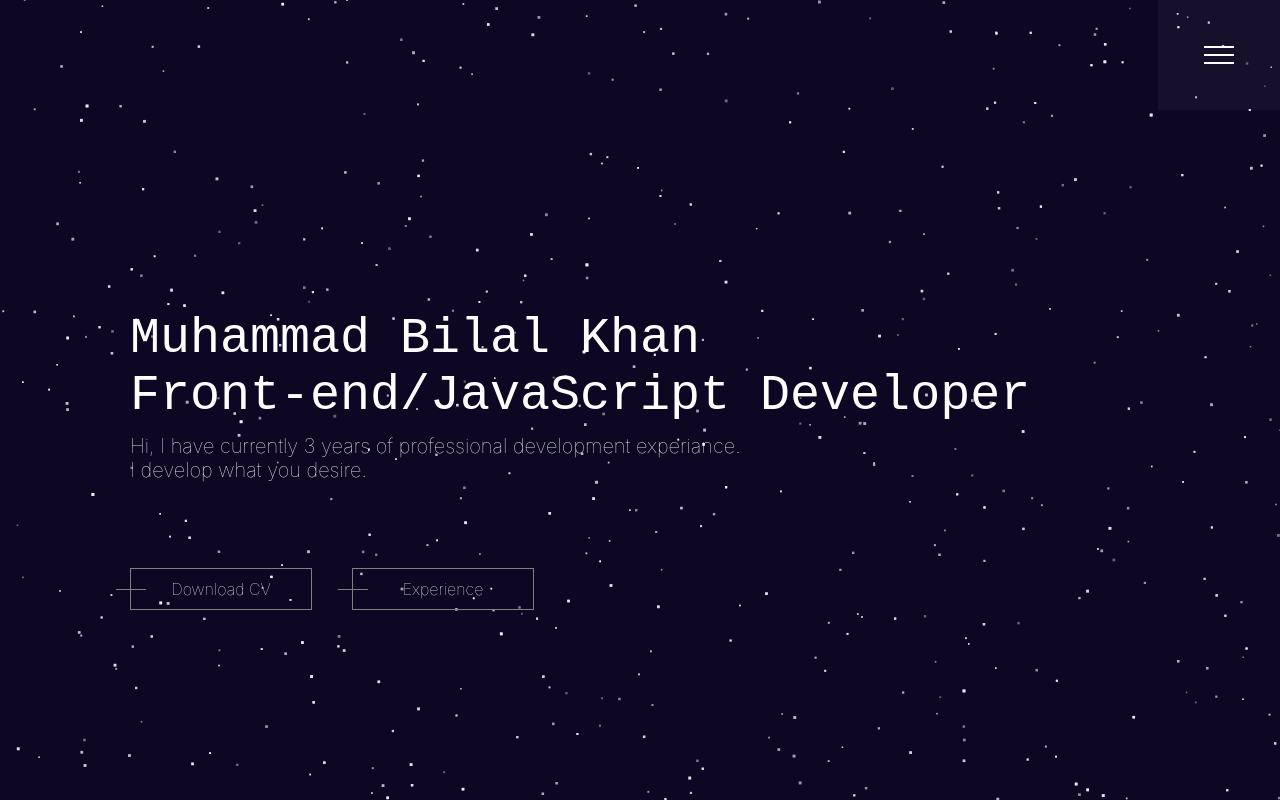
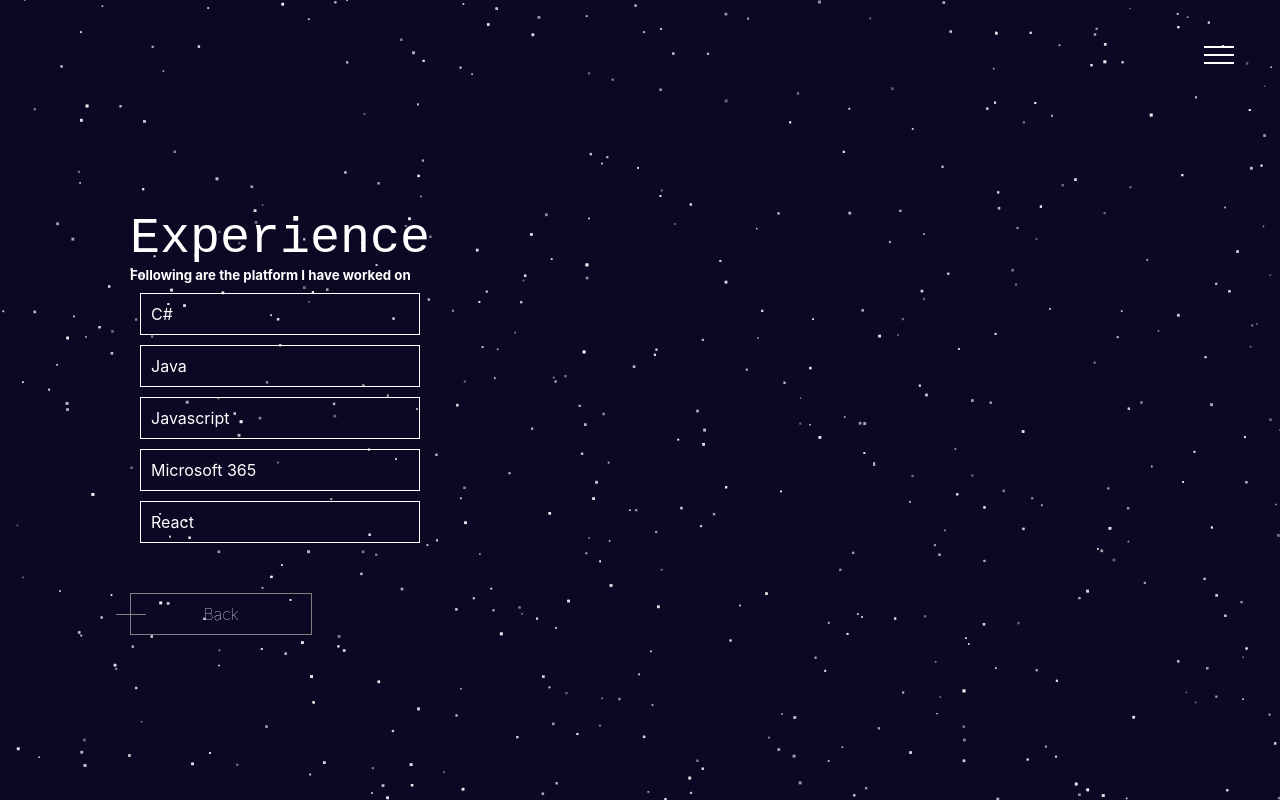
Before and after one commit to geragt280/portfolio, a React (Create React App) app: page /experience in a window 1280 px wide. Built offline with nearby package versions, Linux system fonts and the light colour scheme.

Commit message:
recent updates with the website

```diff
--- a/package.json
+++ b/package.json
@@ -12,6 +12,7 @@
     "jquery": "^3.6.0",
     "react": "^17.0.2",
     "react-dom": "^17.0.2",
+    "react-router-dom": "^6.28.0",
     "react-scripts": "5.0.0",
     "react-tsparticles": "^1.39.0",
     "web-vitals": "^2.1.3"
--- a/src/App.js
+++ b/src/App.js
@@ -1,9 +1,8 @@
-import React, { useEffect, createContext } from "react";
+import React, { createContext, useEffect } from "react";
 import "./component/css/App.css";
-// import Script from './component/customHooks/Script';
+import { Outlet } from "react-router-dom";
+import NavContent from "./component/NavContent";
 import $ from "jquery";
-import InformationContainer from "./component/InformationContainer";
-import NavContent from "./component/NavContent";
 import BackgroundParticles from "./component/BackgroundParticles";
 
 const MyContext = createContext();
@@ -12,7 +11,6 @@ export default function App() {
   const [showItem, setShowItem] = React.useState("Personal");
 
   const showingItem = { showItem, setShowItem };
-
   useEffect(() => {
     $("#navigator").slideToggle(); // it closes my navigation tabs in start
   }, []);
@@ -25,19 +23,17 @@ export default function App() {
 
   return (
     <MyContext.Provider value={showingItem}>
-      <div className="mainBody">
-        <div className="container_middle">
-          <div className="information_container">
-            <InformationContainer />
-          </div>
-          <div className="nav_bar_container" onClick={() => collapseFunction()}>
-            <NavContent />
-          </div>
+      <>
+        <div className="nav_bar_container" onClick={() => collapseFunction()}>
+          <NavContent />
         </div>
-        <BackgroundParticles />
-      </div>
+        <div id="detail" className="mainBody">
+          <BackgroundParticles />
+          <Outlet />
+        </div>
+      </>
     </MyContext.Provider>
   );
 }
 
-export {MyContext};
+export { MyContext };
--- a/src/component/Experience.js
+++ /dev/null
@@ -1,49 +0,0 @@
-import React, { useEffect, useState } from 'react';
-
-export default function Experience({changeAnimation}) {
-
-  const [languages, setLanguages] = useState([]);
-
-  useEffect(() => {
-    const getExperiance = async () => {
-      const response = await fetch('./files/MyExperianceData.json', {
-        method: 'GET'
-      });
-      const data = await response.json();
-      console.log("response", data);
-      if (data) {
-        setLanguages(data.experiance.languages);
-      }
-    };
-    getExperiance();
-  }, [])
-
-  const DisplayExperiance = () => {
-    return (
-      <ul style={{listStyle:'none'}}>
-          {languages.map((e, i) => {
-            return <li key={i} className={'exp-point'} >{e}</li>
-          })}
-      </ul>
-    )
-  }
-
-  return (
-    <div className='active_comp'>
-      <div>
-        <h1 className='exp_heading'>
-          Experience
-        </h1>
-
-        <h5>Following are the platform I have worked on</h5>
-
-        <div style={{margin:10}}>
-          { languages.length > 0 ? <DisplayExperiance /> : <p>No Experience Available</p>}
-        </div>
-      </div>
-      <div className='informationButtonsContainer'>
-            <span onClick={() => changeAnimation('Personal')}><div className='sideHorizontalLine' ></div><p>Back</p></span>
-      </div>
-    </div>
-  )
-}
--- a/src/component/InformationContainer.js
+++ b/src/component/InformationContainer.js
@@ -1,6 +1,5 @@
 import React, { useContext, useEffect } from "react";
 import PersonalDetails from "./PersonalDetails";
-import Experience from "./Experience";
 import { MyContext } from "../App";
 
 export default function InformationContainer() {
@@ -25,18 +24,9 @@ export default function InformationContainer() {
 
   return (
     <div>
-      {showItem === "Personal" && (
-        <div
-          className={` fade-animation-${isAnimating ? "fadeOut" : "fadeIn"}`}
-        >
-          <PersonalDetails changeAnimation={toggleAnimation} />
-        </div>
-      )}
-      {showItem === "Experience" && (
-        <div className={`fade-animation-${isAnimating ? "fadeOut" : "fadeIn"}`}>
-          <Experience changeAnimation={toggleAnimation} />
-        </div>
-      )}
+      <div className={`fade-animation-fadeIn`}>
+        <PersonalDetails changeAnimation={toggleAnimation} />
+      </div>
     </div>
   );
 }
--- a/src/component/PersonalDetails.js
+++ b/src/component/PersonalDetails.js
@@ -1,18 +1,32 @@
-import React from 'react'
+import React from "react";
+import { useNavigate } from "react-router-dom";
 
-export default function PersonalDetails({changeAnimation}) {
-  console.log("upcomming props", changeAnimation);
+export default function PersonalDetails({}) {
+  const navigate = useNavigate();
   return (
-    <div className='active_comp'>
-        <div>
-          <p className='headingName'>Muhammad Bilal Khan</p>
-            <p className='headingProfession'>Front-end/JavaScript Developer</p>
-          <p className='descriptionText'>Hi, I have currently 3 years of professional development experiance.<br/> I develop what you desire.</p>
-        </div>
-        <div className='informationButtonsContainer'>
-            <span><div className='sideHorizontalLine'></div><p><a href='./files/MuhammadBilalKhanCV.pdf' download >Download CV</a></p></span>
-            <span onClick={() => changeAnimation('Experience')}><div className='sideHorizontalLine' ></div><p>Experience</p></span>
-        </div>
+    <div className="active_comp">
+      <div>
+        <p className="headingName">Muhammad Bilal Khan</p>
+        <p className="headingProfession">Front-end/JavaScript Developer</p>
+        <p className="descriptionText">
+          Hi, I have currently 3 years of professional development experiance.
+          <br /> I develop what you desire.
+        </p>
+      </div>
+      <div className="informationButtonsContainer">
+        <span>
+          <div className="sideHorizontalLine"></div>
+          <p>
+            <a href="./files/MuhammadBilalKhanCV.pdf" download>
+              Download CV
+            </a>
+          </p>
+        </span>
+        <span onClick={() => navigate("/experience")}>
+          <div className="sideHorizontalLine"></div>
+          <p>Experience</p>
+        </span>
+      </div>
     </div>
-  )
+  );
 }
--- a/src/component/css/App.css
+++ b/src/component/css/App.css
@@ -1,89 +1,119 @@
-*{
+* {
   margin: 0px;
   padding: 0px;
-  /* background-color: #0E0724; */
   color: #ffff;
 }
-.mainBody{
-  font-family: -apple-system, BlinkMacSystemFont, 'Segoe UI', 'Roboto', 'Oxygen',
-    'Ubuntu', 'Cantarell', 'Fira Sans', 'Droid Sans', 'Helvetica Neue';
+
+#navigator {
+  width: inherit;
+  position: relative;
+}
+
+.nav_bar_container ul {
+  width: 100%;
+  margin-top: 10px;
+  position: absolute;
+}
+
+.nav_bar_container li {
+  width: 100%;
+  text-align: center;
+  list-style-type: none;
+  height: 30px;
+  padding-top: 10px;
+  padding-bottom: 0px;
+}
+
+.nav_bar_container {
+  width: 100%;
+  display: flex;
+  flex-direction: column;
+  align-items: end;
+  z-index: 1;
+  position: relative;
+  cursor: pointer;
+  height: 110px;
+}
+
+.mainBody {
+  font-family: -apple-system, BlinkMacSystemFont, "Segoe UI", "Roboto", "Oxygen",
+    "Ubuntu", "Cantarell", "Fira Sans", "Droid Sans", "Helvetica Neue";
   -webkit-font-smoothing: antialiased;
   -moz-osx-font-smoothing: grayscale;
 }
-.container_middle{
+
+.container_middle {
   position: relative;
   display: flex;
   padding: 0px;
-  z-index: 1;
   justify-content: space-between;
-  background-color: rgba(100, 100, 100, 0.0);
+  background-color: rgba(100, 100, 100, 0);
 }
-.information_container{
-  margin: 310px 0px 50px 130px;
+
+.information_container {
+  margin: 200px 0px 50px 130px;
   padding: 0px;
 }
-.headingName{
+
+.headingName {
   font-size: 50px;
-  font-family: 'Courier New', monospace ;
+  font-family: "Courier New", monospace;
 }
-.headingProfession{
+
+.headingProfession {
   font-size: large;
   font-size: 50px;
-  font-family: 'Courier New', monospace ;
+  font-family: "Courier New", monospace;
 }
-.descriptionText{
+
+.descriptionText {
   margin: 10px 0px 10px 0px;
   width: 80%;
   font-size: 20px;
   font-weight: 100;
 }
+
 .x-button-container {
   display: inline-block;
   margin: 40px;
-  background-color: rgba(100, 100, 100, 0.0);
+  background-color: rgba(100, 100, 100, 0);
 }
-.bar1, .bar2, .bar3 {
+
+.bar1,
+.bar2,
+.bar3 {
   width: 30px;
   height: 2px;
   background-color: rgb(255, 255, 255);
   margin: 6px;
   transition: 0.4s;
 }
+
 .changeMenuStyle .bar1 {
   -webkit-transform: rotate(-45deg) translate(-8px, 8px);
   transform: rotate(-45deg) translate(-4px, 8px);
 }
-.changeMenuStyle .bar2 {opacity: 0;}
+
+.changeMenuStyle .bar2 {
+  opacity: 0;
+}
+
 .changeMenuStyle .bar3 {
   -webkit-transform: rotate(45deg) translate(-8px, -8px);
   transform: rotate(45deg) translate(-4px, -8px);
 }
-.nav_bar_container ul{
-  margin-top: 10px;
-}
-.nav_bar_container li{
-  list-style-type: none;
-  height: 30px;
-  padding-top: 10px;
-  padding-bottom: 0px;
-}
-.nav_bar_container{
-  cursor: pointer;
-  text-align: center;
-  height: 110px;
-  /* background-color: aliceblue; */
-  background-color: rgba(100, 100, 100, 0.1);
 
-}
-.informationButtonsContainer{
+.informationButtonsContainer {
   margin: 50px 0px 0px 0px;
   display: flex;
 }
-.informationButtonsContainer p a{
+
+.informationButtonsContainer p a {
   text-decoration: none;
   color: inherit;
 }
-.informationButtonsContainer span{
+
+.informationButtonsContainer span {
   cursor: pointer;
   border: 1px solid gray;
   font-weight: 100;
@@ -94,22 +124,26 @@
   -webkit-transition: 0.3s;
   /* background-color: #0E0724; */
 }
-.informationButtonsContainer span:hover{
+
+.informationButtonsContainer span:hover {
   background-color: white;
-  color:#0E0724 !important;
+  color: #0e0724 !important;
   transition: 0.3s;
 }
-.informationButtonsContainer span:hover .sideHorizontalLine{
+
+.informationButtonsContainer span:hover .sideHorizontalLine {
   transition: 0.3s;
   margin: 10px 0px 0px -20px;
   background-color: white;
 }
-.informationButtonsContainer span:hover p{
+
+.informationButtonsContainer span:hover p {
   transition: 0.3s;
-  color:#0E0724 !important;
+  color: #0e0724 !important;
   text-decoration: none;
 }
-.informationButtonsContainer span .sideHorizontalLine{
+
+.informationButtonsContainer span .sideHorizontalLine {
   height: 1px;
   position: absolute;
   background-color: gray;
@@ -118,43 +152,52 @@
   border: 0px solid gray;
   -webkit-transition: 0.3s;
 }
-.particles-background{
+
+.particles-background {
   position: absolute;
   z-index: 0;
 }
-.exp_heading{
+
+.exp_heading {
   font-size: 50px;
   font-weight: 100;
-  font-family: 'Courier New', monospace ;
+  font-family: "Courier New", monospace;
 }
-.active_comp{
+
+.active_comp {
   height: 300px;
   display: flex;
   justify-content: space-between;
   flex-direction: column;
 }
-.fade-animation-fadeOut{
-  opacity:0;
+
+.fade-animation-fadeOut {
+  opacity: 0;
   transition: width 0.2s 0.2s, height 0.2s 0.2s, opacity 0.2s;
 }
 
-.fade-animation-fadeIn{
-  opacity:1;
+.fade-animation-fadeIn {
+  opacity: 1;
   transition: width 0.2s, height 0.2s, opacity 0.5s 0.2s;
 }
 
 /* Experience component styling below */
 
 .exp-point {
-  margin-top:10px;
-  margin-bottom:10px;
+  margin-top: 10px;
+  margin-bottom: 10px;
   padding: 10px;
   border: 1px;
   border-color: #ffff;
   border-style: solid;
 }
+
 .exp-point:hover {
   cursor: pointer;
-  color: #0E0724;
+  color: #0e0724;
   background-color: #ffff;
 }
+
+.experience {
+  position: relative;
+}
--- a/src/index.js
+++ b/src/index.js
@@ -1,10 +1,32 @@
-import React from 'react';
-import ReactDOM from 'react-dom';
-import App from './App';
+import React from "react";
+import ReactDOM from "react-dom";
+import App from "./App";
+import { createBrowserRouter, RouterProvider } from "react-router-dom";
+import ErrorPage from "./screens/Error";
+import { Home } from "./screens/Home";
+import Experiance from "./screens/Experiance";
+
+const router = createBrowserRouter([
+  {
+    path: "/",
+    element: <App />,
+    errorElement: <ErrorPage />,
+    children: [
+      {
+        path: "",
+        element: <Home />,
+      },
+      {
+        path: "/experience",
+        element: <Experiance />,
+      },
+    ],
+  },
+]);
 
 ReactDOM.render(
   <React.StrictMode>
-    <App />
+    <RouterProvider router={router} />
   </React.StrictMode>,
-  document.getElementById('root')
+  document.getElementById("root")
 );
--- /dev/null
+++ b/src/screens/Error.js
@@ -0,0 +1,16 @@
+import { useRouteError } from "react-router-dom";
+
+export default function Error() {
+  const error = useRouteError();
+  console.error(error);
+
+  return (
+    <div className="error-page">
+      <h1 style={{ color: "black" }}>Oops!</h1>
+      <p style={{ color: "black" }}>Sorry, I have not added that page in my web.</p>
+      <p style={{ color: "black" }}>
+        <i style={{ color: "black" }}>{error.statusText || error.message}!</i>
+      </p>
+    </div>
+  );
+}
--- /dev/null
+++ b/src/screens/Experiance.js
@@ -0,0 +1,65 @@
+import React, { useEffect, useState } from "react";
+import { useNavigate } from "react-router-dom";
+
+export default function Experience({ changeAnimation }) {
+  const [languages, setLanguages] = useState([]);
+  const navigate = useNavigate();
+
+  useEffect(() => {
+    const getExperiance = async () => {
+      const response = await fetch("./files/MyExperianceData.json", {
+        method: "GET",
+      });
+      const data = await response.json();
+      console.log("response", data);
+      if (data) {
+        setLanguages(data.experiance.languages);
+      }
+    };
+    getExperiance();
+  }, []);
+
+  const DisplayExperiance = () => {
+    return (
+      <ul style={{ listStyle: "none" }}>
+        {languages.map((e, i) => {
+          return (
+            <li key={i} className={"exp-point"}>
+              {e}
+            </li>
+          );
+        })}
+      </ul>
+    );
+  };
+
+  return (
+    <div className="experience container_middle">
+      <div
+        style={{
+          margin: "100px 0px 50px 130px",
+        }}
+      >
+        <div>
+          <h1 className="exp_heading">Experience</h1>
+
+          <h5>Following are the platform I have worked on</h5>
+
+          <div style={{ margin: 10 }}>
+            {languages.length > 0 ? (
+              <DisplayExperiance />
+            ) : (
+              <p>No Experience Available</p>
+            )}
+          </div>
+        </div>
+        <div className="informationButtonsContainer">
+          <span onClick={() => navigate("/")}>
+            <div className="sideHorizontalLine"></div>
+            <p>Back</p>
+          </span>
+        </div>
+      </div>
+    </div>
+  );
+}
--- /dev/null
+++ b/src/screens/Home.js
@@ -0,0 +1,14 @@
+import React from "react";
+import InformationContainer from "../component/InformationContainer";
+
+export const Home = () => {
+  return (
+    <div>
+      <div className="container_middle">
+        <div className="information_container">
+          <InformationContainer />
+        </div>
+      </div>
+    </div>
+  );
+};
```
Also changed, not shown: 2 other files (tests, documents, lock files or other folders).
